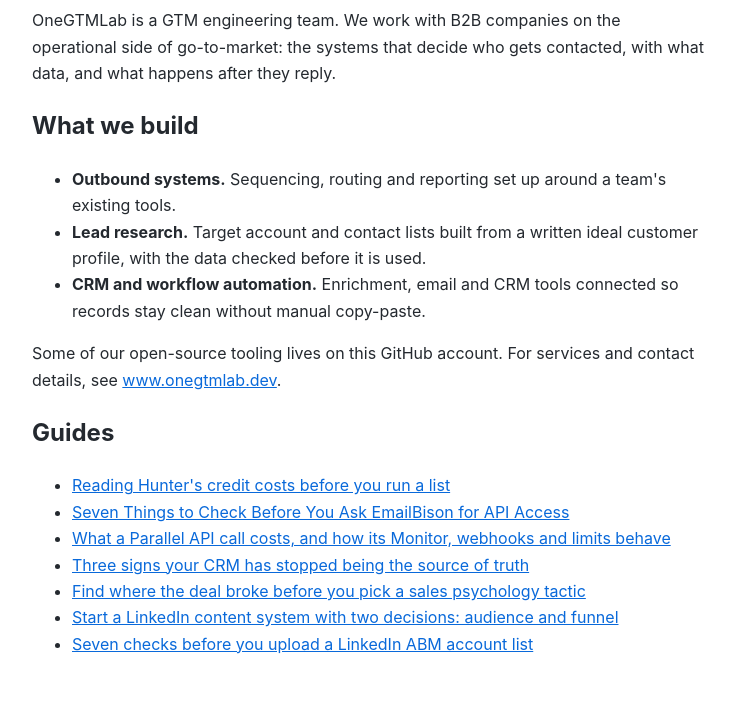
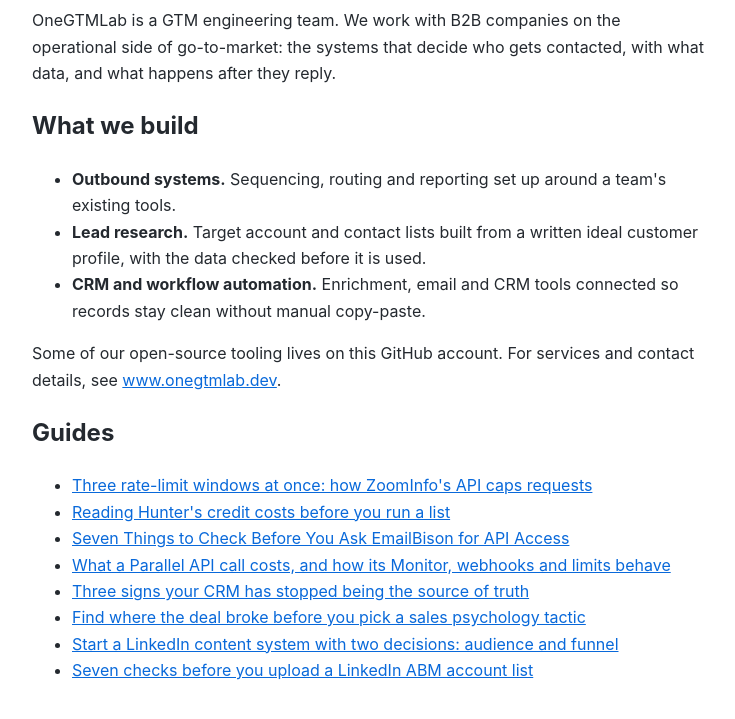
Before and after one commit to jaizendra-netizen/onegtmlab-gtm-engineering, a plain HTML site: page index.html in a window 1280 px wide. Shown: the part 115-834 px from the top of the page, without its empty margins (272-1007 px from the left). Drawn offline with Linux system fonts and the light colour scheme.

Commit message:
Link guide from index

```diff
--- a/index.html
+++ b/index.html
@@ -15,6 +15,7 @@
 <p>Some of our open-source tooling lives on this GitHub account. For services and contact details, see <a href="https://www.onegtmlab.dev">www.onegtmlab.dev</a>.</p>
 <h2>Guides</h2>
 <ul>
+<li><a href="guides/three-rate-limit-windows-at-once-how-zoominfo-s-api-caps-req.html">Three rate-limit windows at once: how ZoomInfo&#x27;s API caps requests</a></li>
 <li><a href="guides/reading-hunter-s-credit-costs-before-you-run-a-list.html">Reading Hunter&#x27;s credit costs before you run a list</a></li>
 <li><a href="guides/seven-things-to-check-before-you-ask-emailbison-for-api-acce.html">Seven Things to Check Before You Ask EmailBison for API Access</a></li>
 <li><a href="guides/what-a-parallel-api-call-costs-and-how-its-monitor-webhooks.html">What a Parallel API call costs, and how its Monitor, webhooks and limits behave</a></li>
```
